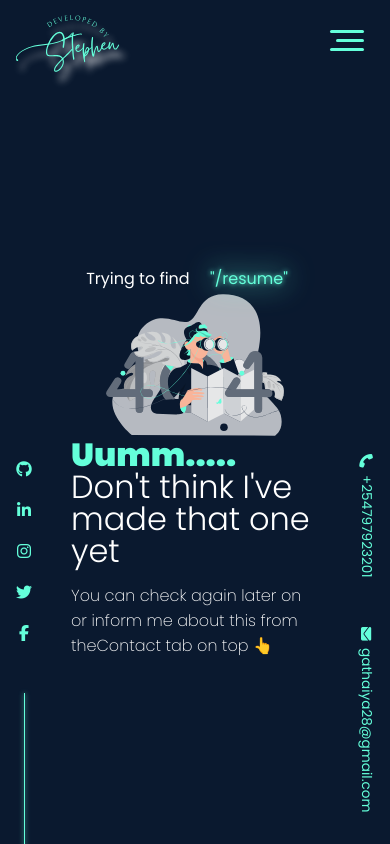
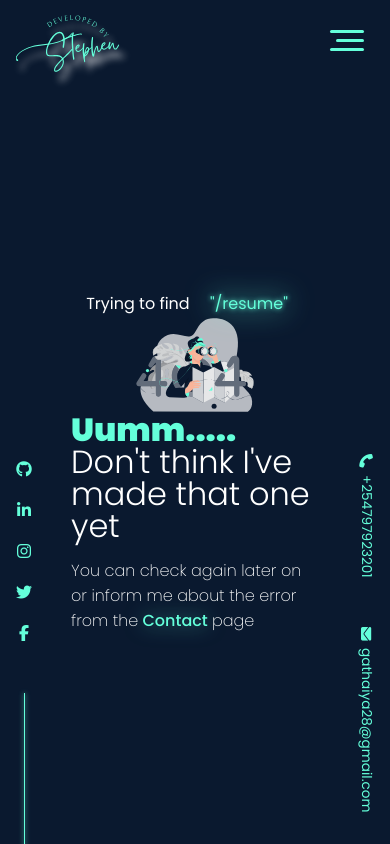
Before and after one commit to StevoMuraya/Stephen-Portfolio-Design, a React (Vite) app: page /resume in a window 390 px wide. Built offline with nearby package versions, Linux system fonts and the light colour scheme.

Commit message:
More Responsiveness

```diff
--- a/public/style.css
+++ b/public/style.css
@@ -592,7 +592,7 @@ button:hover,
   text-shadow: 0 0 0.3rem #64ffda;
 }
 .main-container .pages-container .error-container .error-img {
-  width: 60%;
+  width: 40%;
   max-width: 500px;
   display: flex;
   align-items: flex-end;
@@ -632,6 +632,12 @@ button:hover,
   font-weight: 200;
   max-width: 400px;
   min-width: 200px;
+}
+.main-container .pages-container .error-container .error-text .error-desc span {
+  color: #64ffda;
+  -webkit-animation: glowText 2s ease-in-out infinite;
+          animation: glowText 2s ease-in-out infinite;
+  font-weight: 500;
 }
 
 @media screen and (max-width: 1050px) {
--- a/public/style.scss
+++ b/public/style.scss
@@ -662,7 +662,7 @@ button:hover,
       }
 
       .error-img {
-        width: 60%;
+        width: 40%;
         max-width: 500px;
         display: flex;
         align-items: flex-end;
@@ -708,6 +708,12 @@ button:hover,
           // text-align: center;
           max-width: 400px;
           min-width: 200px;
+
+          span {
+            color: $primary-color;
+            animation: glowText 2s ease-in-out infinite;
+            font-weight: 500;
+          }
         }
       }
     }
@@ -863,7 +869,6 @@ button:hover,
     }
   }
 }
-
 @media screen and (max-width: 400px) {
   .main-container {
     position: relative;
@@ -890,7 +895,6 @@ button:hover,
 }
 
 // Keyframes
-
 @keyframes stackScroller {
   0% {
     left: 0;
--- a/src/pages/Error404.jsx
+++ b/src/pages/Error404.jsx
@@ -1,4 +1,5 @@
 import React from "react";
+import { Link } from "react-router-dom";
 import ErrorImg from "../../public/404-SVG.svg";
 
 const Error404 = () => {
@@ -16,8 +17,11 @@ const Error404 = () => {
           Don't think I've made that one yet
         </h1>
         <p className="error-desc">
-          You can check again later on or inform me about this from the
-          <span>Contact</span> tab on top 👆
+          You can check again later on or inform me about the error from the
+          <span>
+            <Link to="/contact"> Contact </Link>
+          </span>
+          page
         </p>
       </div>
     </div>
```
Also changed, not shown: 1 other file (tests, documents, lock files or other folders).
